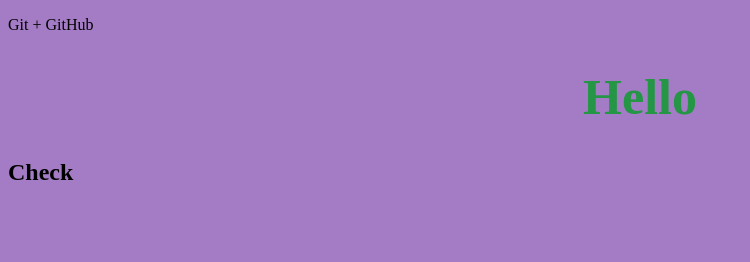
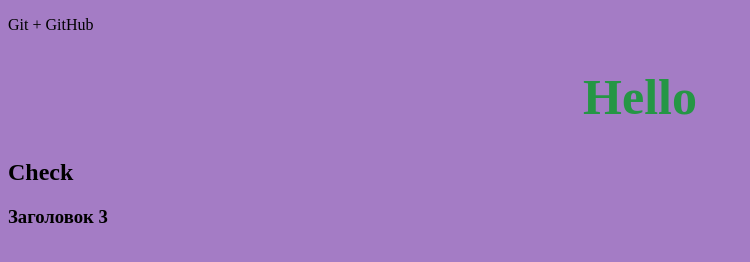
Before and after one commit to animadys/git, a plain HTML site: page index.html in a window 1280 px wide. Shown: the whole page, without its empty margins (0-750 px from the left). Drawn offline with Linux system fonts and the light colour scheme.

Commit message:
Update index.html

```diff
--- a/index.html
+++ b/index.html
@@ -10,5 +10,6 @@
     <p>Git + GitHub</p>
     <h1>Hello</h1>
     <h2>Check</h2>
+    <h3>Заголовок 3</h3>
 </body>
 </html>
```
